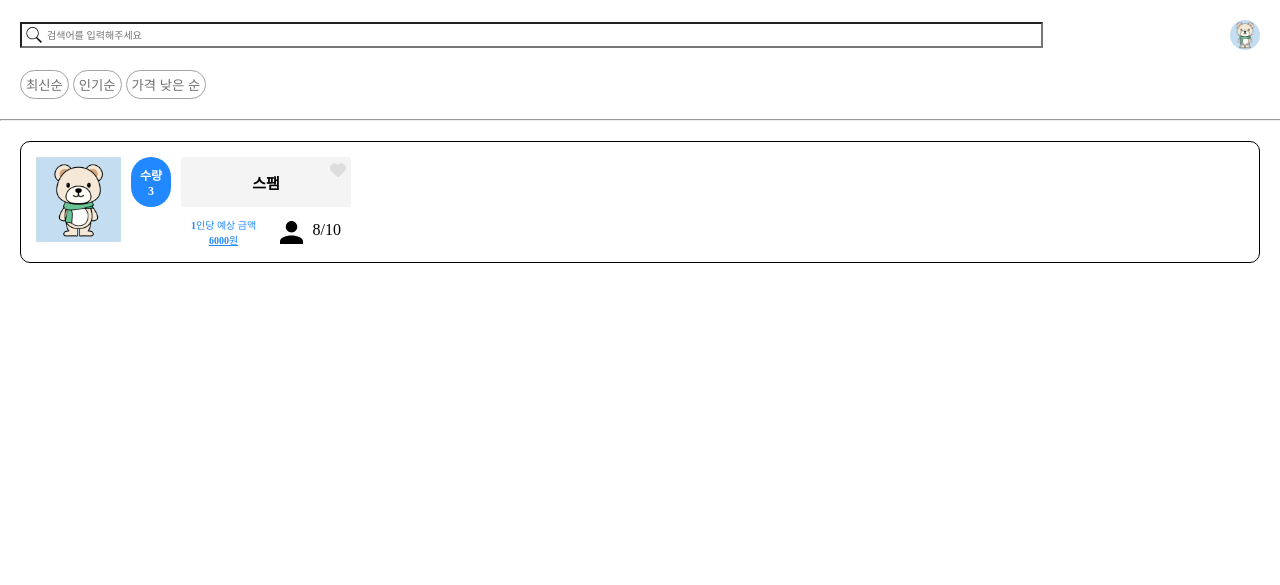
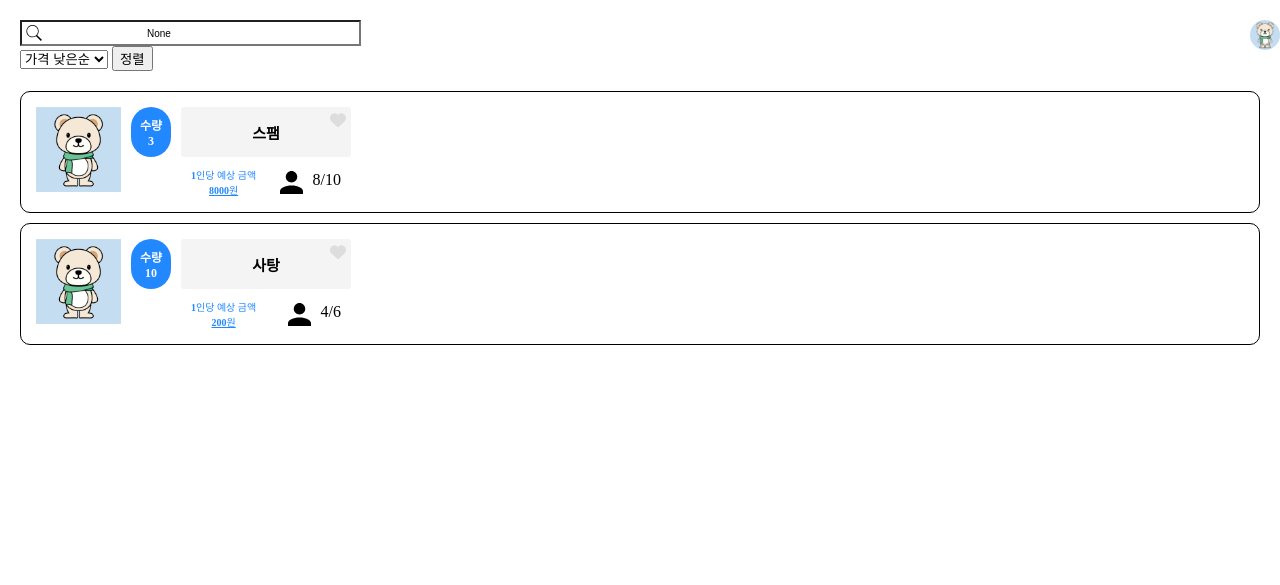
Before and after one commit to greentree3123/09, a Django app: page /posts/main/ in a window 1280 px wide. Shown: the top 585 px of the page. Run offline with Django 4.2, Linux system fonts and the light colour scheme; data that the repository does not hold is empty.

Commit message:
가격낮은순, 최신순 정렬, 검색기능,

```diff
--- a/database09/posts/forms.py
+++ b/database09/posts/forms.py
@@ -5,3 +5,6 @@
     class Meta:
         model = Post
         fields = ['image', 'title', 'sales', 'place', 'account', 'content']
+
+class PostSearchForm(forms.Form):
+    search_word = forms.CharField(label='Search Word')
--- a/database09/posts/templates/main.html
+++ b/database09/posts/templates/main.html
@@ -10,23 +10,31 @@
     <title>main</title>
 </head>
 <body>
+    <div class="box">
+        <img src="{% static 'icons/bear.jpg' %}" alt="프로필" class="profile">
+    </div>
     <header class="header">
+
         <div class="f">
 
-            <input type="text" name="input" placeholder="검색어를 입력해주세요">
+            <form method="GET" action="{% url 'posts:search' %}" class="search-container">
 
-            <div class="box">
-                <img src="{% static 'icons/bear.jpg' %}" alt="프로필" class="profile">
-            </div>
-        </div>
-        <div class="chart">
-            <button class="array_botton" id="array_botton1">최신순</button>
-            <button class="array_botton">인기순</button>
-            <button class="array_botton" >가격 낮은 순</button>
-        </div>
+                <div class="search-input">
+                    <input type="text" name="search" placeholder="검색어를 입력해주세요" value="{{ search_query }}">
+                </div>
+
+
+                <div class="chart">
+                    <select name='sort' id='sort'>
+                        <option value="price" {% if sort == 'price' %}selected{% endif %}>가격 낮은순</option>
+                        <option value="recently" {% if sort == 'recently' %}selected{% endif %}>최신순</option>
+                        <option value="likes" {% if sort == 'likes' %}selected{% endif %}>인기순</option>
+                    </select>
+                    <button class="btn btn-primary" type="submit" value="">정렬</button>
+                </div>
+            </form>
 
     </header>
-    <hr>
 
         {% for post in posts %}
         <div class="item">
@@ -42,7 +50,7 @@
                 <div class="contain2">
                     <div class="per_price">
                         <div>1인당 예상 금액</div>
-                        <div id="est_price">6000원</div>
+                        <div id="est_price">{{ post.sales }}</div>
                     </div>
                     <div  class="human_part">
                         <img src="{% static 'icons/Vector.svg' %}" alt="사람" class="human">
@@ -65,7 +73,7 @@
             <div class="contain2">
             <div class="per_price">
                 <div>1인당 예상 금액</div>
-                <div id="est_price">6000원</div>
+                <div id="est_price">8000원</div>
             </div>
             <div  class="human_part">
                 <img src="{% static 'icons/Vector.svg' %}" alt="사람" class="human">
@@ -74,6 +82,32 @@
         </div>
         </div>
     </div>
+
+
+    <div class="item">
+            <img src="{% static 'icons/bear.jpg' %}" alt="예시사진" class="ex_img">
+            <div class="num">수량 <br>10</div>
+            <div class="contain3">
+            <div class="item_box">
+                <div class="heart" id="like">
+                    <svg xmlns="http://www.w3.org/2000/svg" height="1em" viewBox="0 0 512 512"><path d="M47.6 300.4L228.3 469.1c7.5 7 17.4 10.9 27.7 10.9s20.2-3.9 27.7-10.9L464.4 300.4c30.4-28.3 47.6-68 47.6-109.5v-5.8c0-69.9-50.5-129.5-119.4-141C347 36.5 300.6 51.4 268 84L256 96 244 84c-32.6-32.6-79-47.5-124.6-39.9C50.5 55.6 0 115.2 0 185.1v5.8c0 41.5 17.2 81.2 47.6 109.5z"/></svg>
+                </div>
+                    <div class="item_name">사탕</div>
+            </div>
+            <div class="contain2">
+                <div class="per_price">
+                <div>1인당 예상 금액</div>
+                <div id="est_price">200원</div>
+            </div>
+            <div  class="human_part">
+                <img src="{% static 'icons/Vector.svg' %}" alt="사람" class="human">
+                <div class="part">4/6</div>
+            </div>
+        </div>
+        </div>
+    </div>
+
+
     <button class="write_botton">
         <a href="http://127.0.0.1:8000/posts/new">
         <img src="{% static 'icons/Group 1.svg' %}" alt="글쓰기" class="write">
@@ -82,6 +116,7 @@
     </button>
 
     <script>
+
         // 좋아요
         var btn = document.getElementById("like")
 
--- a/database09/posts/urls.py
+++ b/database09/posts/urls.py
@@ -1,8 +1,10 @@
 from django.urls import path
-from .views import post_create_view, main_view
+from .views import post_create_view, main_view, post_list_view, SearchFormView
 
 app_name='posts'
 urlpatterns = [
     path('new/',post_create_view,name='post_create_view'),
     path('main/',main_view,name='main'),
+    path('main/',post_list_view,name='main'),
+    path('main/', SearchFormView.as_view(), name='search'),
 ]
--- a/database09/posts/views.py
+++ b/database09/posts/views.py
@@ -1,6 +1,8 @@
 from django.shortcuts import render, redirect
 from .models import Post
-from .forms import PostForm
+from .forms import PostForm, PostSearchForm
+from django.db.models import Q
+from django.views.generic.edit import FormView
 
 # Create your views here.
 def post_create_view(request):
@@ -36,5 +38,46 @@
     return render(request, 'writeup.html')
 
 def main_view(request, post_id=None):
-    posts = Post.objects.all()
-    return render(request, 'main.html', {'posts': posts, 'new_post_id': post_id})
+    sort = request.GET.get('sort')
+
+    if sort == 'price':
+        posts = Post.objects.all().order_by('sales')  # 가격 낮은 순
+    elif sort == 'recently':
+        posts = Post.objects.all().order_by('-created_at')  # 최신순
+    elif sort == 'likes':
+        posts = Post.objects.all().order_by('-likes')  # 인기순
+    else:
+        posts = Post.objects.all()
+
+    search_query = request.GET.get('search')
+    if search_query:
+        posts = posts.filter(Q(title__icontains=search_query) | Q(content__icontains=search_query))
+
+    return render(request, 'main.html', {'posts': posts, 'sort': sort, 'search_query': search_query})
+
+def post_list_view(request):
+    sort = request.GET.get('sort')
+
+    if sort == 'sales':
+        post_list = Post.objects.all().order_by('sales_count')
+
+    else:
+        posts = Post.sales.all()
+
+    return render(request, 'main.html', {'posts': posts, 'sort': sort})
+
+
+class SearchFormView(FormView):
+    form_class = PostSearchForm
+    template_name = 'main.html'
+
+    def form_valid(self, form):
+        searchWord = form.cleaned_data['search_word']
+        post_list = Post.objects.filter(Q(title__icontains=searchWord) | Q(description__icontains=searchWord) | Q(content__icontains=searchWord)).distinct()
+
+        context = {}
+        context['form'] = form
+        context['search_term'] = searchWord
+        context['object_list'] = post_list
+
+        return render(self.request, self.template_name, context)
--- a/database09/static/css/main.css
+++ b/database09/static/css/main.css
@@ -8,22 +8,28 @@
 .header{
     margin:20px;
 }
+
+
 input{
     background-image : url('/static/icons/icon-search.svg');
     background-repeat :no-repeat;
     background-position: 3px center;
-    padding-inline-start: 25px;
+    padding-inline-start: 125px;
+    width: 70%;
 }
+
 .box {
     width: 30px;
     height: 30px;
     border-radius: 70%;
     overflow: hidden;
+    float: right;
 }
 .profile {
     width: 100%;
     height: 100%;
     object-fit: cover;
+    justify-content: right;
 }
 
 .array_botton{
@@ -34,6 +40,15 @@
     padding: 4px 5px;
 
 }
+
+.array_botton2{
+    background: white;
+    border-radius: 15px;
+    border: 1px solid #a3a1a1;
+    color: #6e6e6e;
+    padding: 4px 5px;
+}
+
 
 .write_botton{
     background-color: #2288FF;
```
Also changed, not shown: database09/posts/migrations/0004_alter_post_number.py (added).
